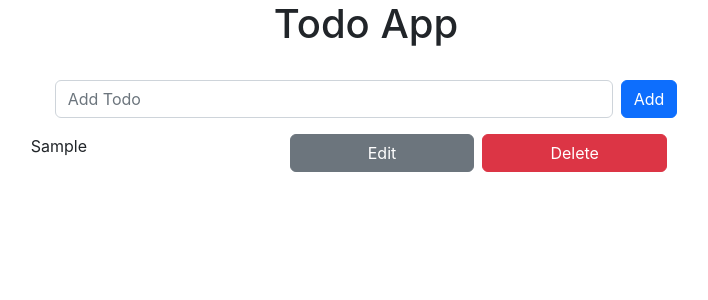
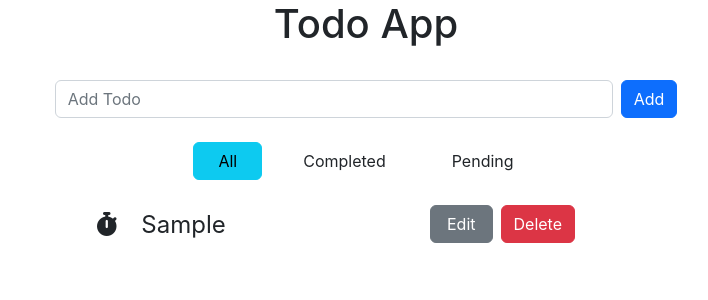
Before and after one commit to ankushk1/React-Dec21, a React (Create React App) app: page / in a window 1280 px wide. Both pictures are taken after typing "Sample" into the empty fields and a click on the button "Add". Shown: the top 300 px of the page, without its empty margins (274-982 px from the left). Built offline with nearby package versions, Linux system fonts and the light colour scheme.

Commit message:
Todo App CRUD added

```diff
--- a/src/Components/Todo.js
+++ b/src/Components/Todo.js
@@ -1,9 +1,18 @@
 import React, { useState } from "react";
+import { useEffect } from "react";
 import { v4 as uuidv4 } from "uuid";
 
 const Todo = () => {
   const [input, setInput] = useState("");
-  const [todosArr, setTodosArr] = useState([]);
+  const [todosArr, setTodosArr] = useState(() => {
+    const todosFromLC = JSON.parse(localStorage.getItem("todos"));
+    return todosFromLC && todosFromLC.length > 0 ? todosFromLC : [];
+  });
+  const [isEditing, setIsEditing] = useState({
+    edit: false,
+    todoId: ""
+  });
+  const [filter, setFilter] = useState("All");
 
   const onTodoAddHandler = () => {
     if (!input) return;
@@ -11,7 +20,8 @@ const Todo = () => {
       ...todosArr,
       {
         id: uuidv4().split("-")[0],
-        text: input
+        text: input,
+        isCompleted: false
       }
     ]);
     setInput("");
@@ -22,11 +32,42 @@ const Todo = () => {
     // const cloneTodos = [...todosArr]
     // cloneTodos.splice(index,1)
     // setTodosArr(cloneTodos)
-
     //Method 2 with id
     const updatedArr = todosArr.filter((todo) => todo.id != id);
     setTodosArr(updatedArr);
   };
+
+  const onEditHandler = (text, id) => {
+    setIsEditing({ ...isEditing, edit: true, todoId: id });
+    setInput(text);
+  };
+
+  const onTodoUpdateHandler = () => {
+    const todoIndex = todosArr.findIndex(
+      (elem) => elem.id === isEditing.todoId
+    );
+    const clonedArr = [...todosArr];
+    clonedArr[todoIndex] = {
+      id: uuidv4().split("-")[0],
+      text: input
+    };
+    setTodosArr(clonedArr);
+    setInput("");
+  };
+
+  const onCompleteHandler = (id) => {
+    const todoIndex = todosArr.findIndex((elem) => elem.id === id);
+    const clonedArr = [...todosArr];
+    clonedArr[todoIndex] = {
+      ...clonedArr[todoIndex],
+      isCompleted: !clonedArr[todoIndex].isCompleted
+    };
+    setTodosArr(clonedArr);
+  };
+
+  useEffect(() => {
+    localStorage.setItem("todos", JSON.stringify(todosArr));
+  }, [todosArr]);
 
   return (
     <div className="container">
@@ -39,20 +80,68 @@ const Todo = () => {
           value={input}
           onChange={(e) => setInput(e.target.value)}
         />
+        {isEditing.edit ? (
+          <button
+            className="btn btn-warning h-50 align-self-end ms-2"
+            onClick={() => onTodoUpdateHandler()}
+          >
+            Update
+          </button>
+        ) : (
+          <button
+            className="btn btn-primary h-50 align-self-end ms-2"
+            onClick={() => onTodoAddHandler()}
+          >
+            Add
+          </button>
+        )}
+      </div>
+      <div className="mt-4 mx-auto d-flex justify-content-center ">
         <button
-          className="btn btn-primary h-50 align-self-end ms-2"
-          onClick={() => onTodoAddHandler()}
+          className={`${filter == "All" ? "btn-info" : ""}  btn mx-2 px-4`}
+          onClick={() => setFilter("All")}
         >
-          Add
+          All
+        </button>
+        <button
+          className={`${
+            filter == "Completed" ? "btn-info" : ""
+          }  btn mx-2 px-4`}
+          onClick={() => setFilter("Completed")}
+        >
+          Completed
+        </button>
+        <button
+          className={`${filter == "Pending" ? "btn-info" : ""}  btn mx-2 px-4`}
+          onClick={() => setFilter("Pending")}
+        >
+          Pending
         </button>
       </div>
       <div className="todo-container">
         {todosArr.map((todo, index) => (
-          <ul style={{ listStyle: "none" }} className="row mt-3">
-            <li className="col-5">{todo.text}</li>
-            <button className="col-2 btn btn-secondary me-2">Edit</button>
+          <ul
+            style={{ listStyle: "none" }}
+            className="row mt-3 d-flex align-items-center"
+          >
+            <li className="col-6 text-center  fs-4 ms-5 ">
+              <span onClick={() => onCompleteHandler(todo.id)}>
+                {!todo.isCompleted ? (
+                  <i className="fa-solid fa-stopwatch me-2 p-3"></i>
+                ) : (
+                  <i className="fa-solid fa-circle-check me-2 p-3"></i>
+                )}
+              </span>
+              {todo.text}
+            </li>
             <button
-              className="col-2 btn btn-danger"
+              className="col-auto btn btn-secondary me-2 px-3 h-75"
+              onClick={() => onEditHandler(todo.text, todo.id)}
+            >
+              Edit
+            </button>
+            <button
+              className="col-auto btn btn-danger h-75"
               onClick={() => onHandleDelete(todo.id)}
             >
               Delete
```
